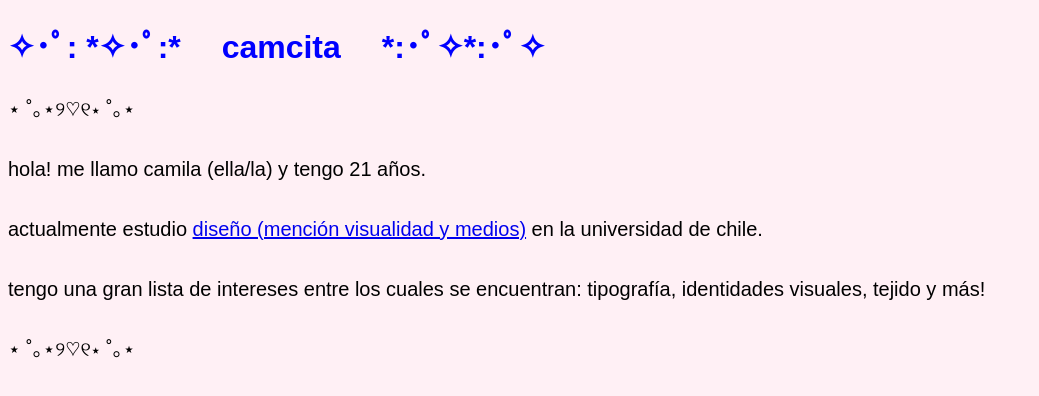
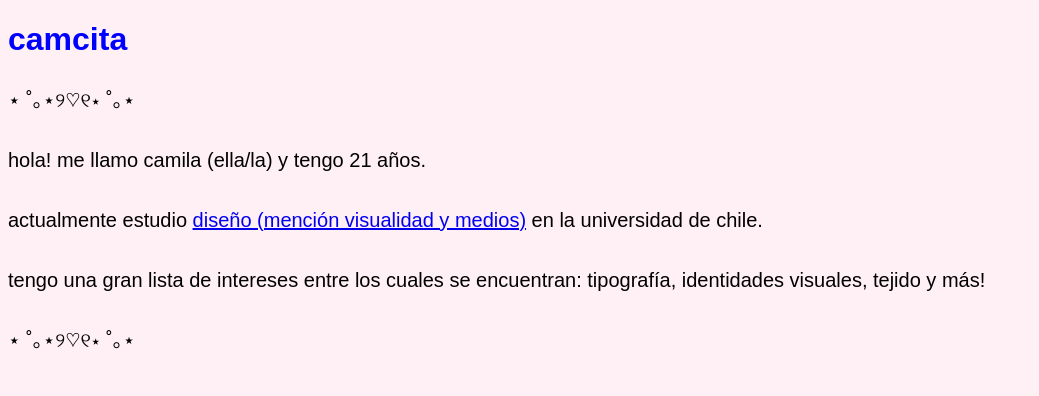
Before and after one commit to camilamendezm/camcita.github.io, a plain HTML site: page index.html in a window 1280 px wide. Shown: the whole page, without its empty margins (0-1039 px from the left). Drawn offline with Linux system fonts and the light colour scheme.

Commit message:
cambio kaomoji

```diff
--- a/index.html
+++ b/index.html
@@ -8,7 +8,7 @@
 
   <body>
     <h1>
-      ✧･ﾟ: *✧･ﾟ:* 　camcita　 *:･ﾟ✧*:･ﾟ✧
+      camcita
     </h1>
 
     <p>
```
